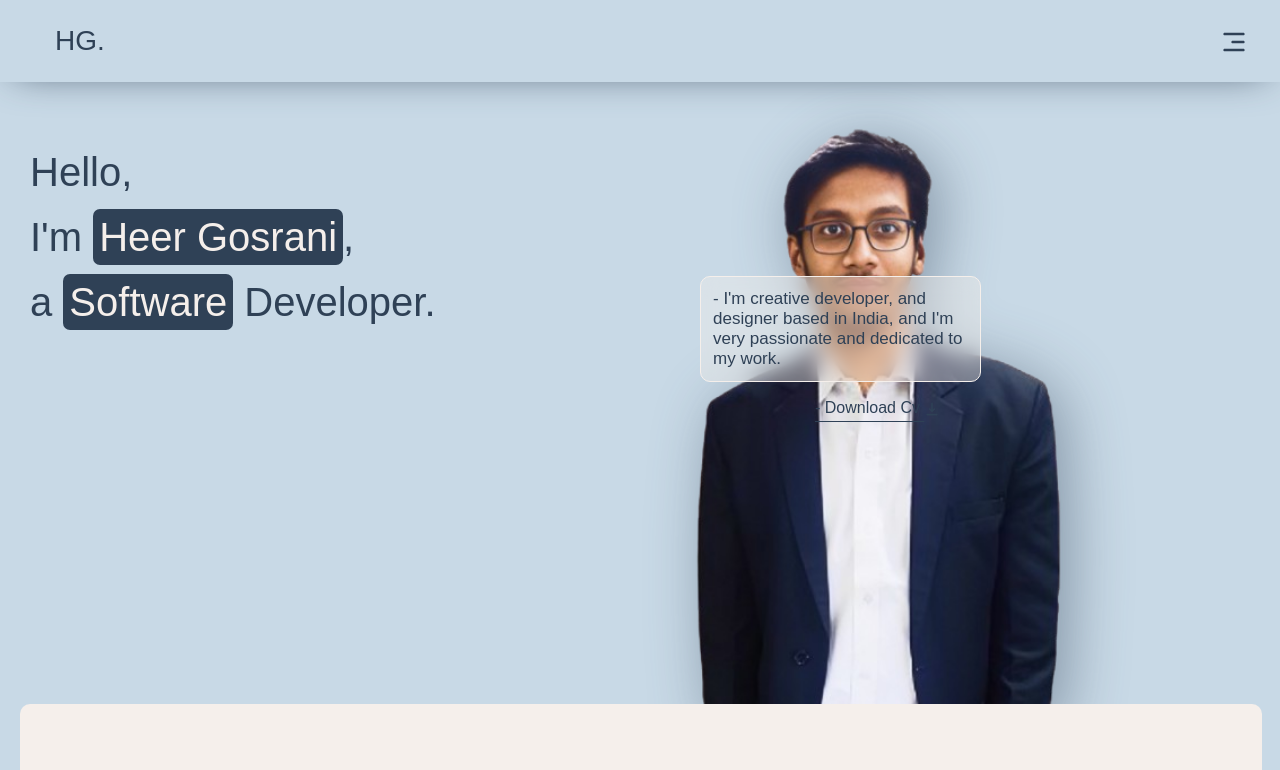
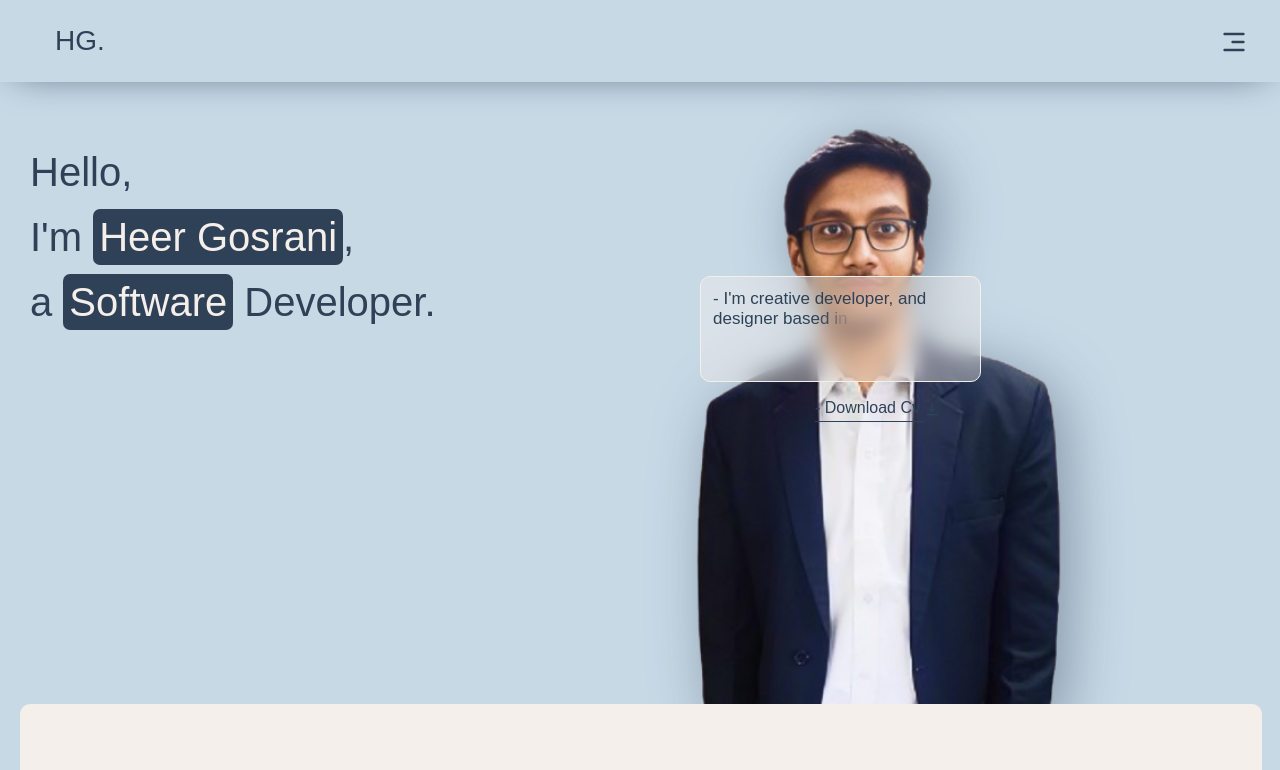
Before and after one commit to heergosrani02/my-portfolio, a React (Vite) app: page / in a window 1280 px wide. Shown: the top 770 px of the page. Built offline with nearby package versions, Linux system fonts and the light colour scheme; a web font is replaced by a local one.

Commit message:
heroAnimated

```diff
--- a/src/UI/SocialMedia/SocialMedia.jsx
+++ b/src/UI/SocialMedia/SocialMedia.jsx
@@ -6,44 +6,41 @@ import { itemVariant, mainVariant } from "./SocialVariants";
 function SocialMedia() {
   return (
     <>
-      <AnimatePresence>
       <motion.div
-          key="mainDiv"
         className={socialCss.socialMedia}
         variants={mainVariant}
         initial="hidden"
         animate="visible"
       >
         <motion.div
-            key="github"
           className={socialCss.github}
           variants={itemVariant}
+          whileHover={{ x: "10%", y: "-10%" }}
         >
           <FaGithub size={25} />
         </motion.div>
         <motion.div
-            key="twitter"
           className={socialCss.twitter}
           variants={itemVariant}
+          whileHover={{ x: "10%", y: "-10%" }}
         >
           <FaXTwitter size={25} />
         </motion.div>
         <motion.div
-            key="linkedin"
           className={socialCss.linkedin}
           variants={itemVariant}
+          whileHover={{ x: "10%", y: "-10%" }}
         >
           <FaLinkedin size={25} />
         </motion.div>
         <motion.div
-            key="instagram"
           className={socialCss.instagram}
           variants={itemVariant}
+          whileHover={{ x: "10%", y: "-10%" }}
         >
           <FaInstagram size={25} />
         </motion.div>
       </motion.div>
-      </AnimatePresence>
     </>
   );
 }
--- a/src/UI/SocialMedia/SocialMedia.module.css
+++ b/src/UI/SocialMedia/SocialMedia.module.css
@@ -4,4 +4,5 @@
     gap: 20px;
     position: relative;
     top: 70px;
+    cursor: pointer;
 }
--- a/src/components/AboutSection/AboutSection.jsx
+++ b/src/components/AboutSection/AboutSection.jsx
@@ -20,8 +20,7 @@ function AboutSection(){
             <div className={aboutCss.intro}>
               <p>
                 - Hi, I'm <span>Heer Gosrani</span>, a passionate and
-                self-driven
-                <span>MERN Stack Developer</span>. I specialize in creating
+                self-driven <span> MERN Stack Developer</span>. I specialize in creating
                 full-stack web applications that are fast, scalable, and
                 user-friendly. My journey into web development began with a
                 strong curiosity about how digital products work — and it
@@ -32,7 +31,7 @@ function AboutSection(){
             <div className={aboutCss.info}>
               <p>
                 - Currently, I'm focused on mastering
-                <span>API integrations</span> in React and exploring ways to
+                <span> API integrations</span> in React and exploring ways to
                 optimize app performance and user experience. I believe in
                 writing clean, efficient code and love turning ideas into
                 working products that people can actually use.
--- a/src/components/HeroSection/HeroSection.jsx
+++ b/src/components/HeroSection/HeroSection.jsx
@@ -1,39 +1,67 @@
 import heroCss from "./HeroSection.module.css";
-import person from "./../../assets/img/heer.png"
+import { motion } from "motion/react";
+
+import person from "./../../assets/img/heer.png";
 import { HiDownload } from "react-icons/hi";
 
-function HeroSection(){
-    return(
-        <>
-           <section>
-                <div className={heroCss.container}>
-                    <div className={heroCss.intro}>
-                        <p>Hello, </p>
-                    </div>
+import { containerVariant, childVariant, letterVariant } from "./HeroVariants";
 
-                    <div className={heroCss.intro1}>
-                        <p> I'm <span>Heer Gosrani</span>,</p>
-                    </div>
+function HeroSection() {
+  const letter =
+    "- I'm creative developer, and designer based in India, and I'm very passionate and dedicated to my work.";
 
-                    <div className={heroCss.myRole}>
-                        <p>a <span>Software</span> Developer.</p>
-                    </div>
+  return (
+    <>
+      <section>
+        <motion.div
+          className={heroCss.container}
+          variants={containerVariant}
+          initial="hidden"
+          animate="visible"
+        >
+          <motion.div className={heroCss.intro} variants={childVariant}>
+            <p>Hello, </p>
+          </motion.div>
 
-                    <div className={heroCss.heroImg}>
-                        <img src={person} alt="person" />
-                    </div>
+          <motion.div className={heroCss.intro1} variants={childVariant}>
+            <p>
+              I'm <span>Heer Gosrani</span>,
+            </p>
+          </motion.div>
 
-                    <div className={heroCss.glass}>
-                        <p>- I'm creative developer, and designer based in India, and I'm very passionate and dedicated to my work.</p>
-                    </div>
+          <motion.div className={heroCss.myRole} variants={childVariant}>
+            <p>
+              a <span>Software</span> Developer.
+            </p>
+          </motion.div>
 
-                    <div className={heroCss.downloadCv}>
-                        <p> - Download Cv <HiDownload className={heroCss.down}/></p>
-                    </div>
-                </div>
-           </section>
-        </>
-    )
+          <div className={heroCss.heroImg}>
+            <motion.img src={person} alt="person" variants={childVariant} />
+          </div>
+
+          <motion.div className={heroCss.glass} variants={letterVariant}>
+            {letter.split("").map((char, index) => {
+              return (
+                <motion.span key={index} variants={childVariant}>
+                  {char}
+                </motion.span>
+              );
+            })}
+          </motion.div>
+
+          <motion.div
+            className={heroCss.downloadCv}
+            variants={childVariant}
+            whileHover={{ scale: 1.1, type: "spring" }}
+          >
+            <p>
+              - Download Cv <HiDownload className={heroCss.down} />
+            </p>
+          </motion.div>
+        </motion.div>
+      </section>
+    </>
+  );
 }
 
-export default HeroSection
+export default HeroSection;
--- a/src/components/HeroSection/HeroSection.module.css
+++ b/src/components/HeroSection/HeroSection.module.css
@@ -26,7 +26,7 @@
     left: 30px;
 }
 
-span {
+.myRole span, .intro1 span{
     padding: 6px;
     color: #F5EFEB;
     background-color: #2f4156;
--- a/src/components/HeroSection/HeroVariants.js
+++ b/src/components/HeroSection/HeroVariants.js
@@ -0,0 +1,45 @@
+export const containerVariant = {
+    hidden: {
+        opacity: 0,
+    },
+
+    visible: {
+        opacity: 1,
+        transition:{
+            staggerChildren: 0.4,
+            delayChildren: 0.3,
+        },
+    },
+};
+
+export const childVariant = {
+    hidden: {
+        opacity: 0,
+        x: -10,
+    },
+
+    visible: {
+        opacity: 1,
+        x: 0,
+        transition: {
+            duration: 0.5,
+        },
+    },
+};
+
+export const letterVariant = {
+     hidden: {
+        opacity: 0,
+        x: -10,
+    },
+
+    visible: {
+        opacity: 1,
+        x:0,
+        transition:{
+            duration: 0.5,
+            staggerChildren: 0.09,
+            delayChildren: 0.2,
+        },
+    },
+};
--- a/src/components/Navbar/NavbarVariants.js
+++ b/src/components/Navbar/NavbarVariants.js
@@ -48,7 +48,7 @@ export const divVariant = {
         opacity: 1,
         x: 0,
         transition: {
-            duration: 0.8,
+            duration: 0.6,
             ease: "easeOut",
         }
     },
@@ -57,7 +57,7 @@ export const divVariant = {
       opacity: 0,
       x: "100vw",
       transition: {
-        duration: 0.8,
+        duration: 0.6,
         ease: "easeIn",
       }
     }
```
Lines whose indentation alone changed are shown as unchanged.
